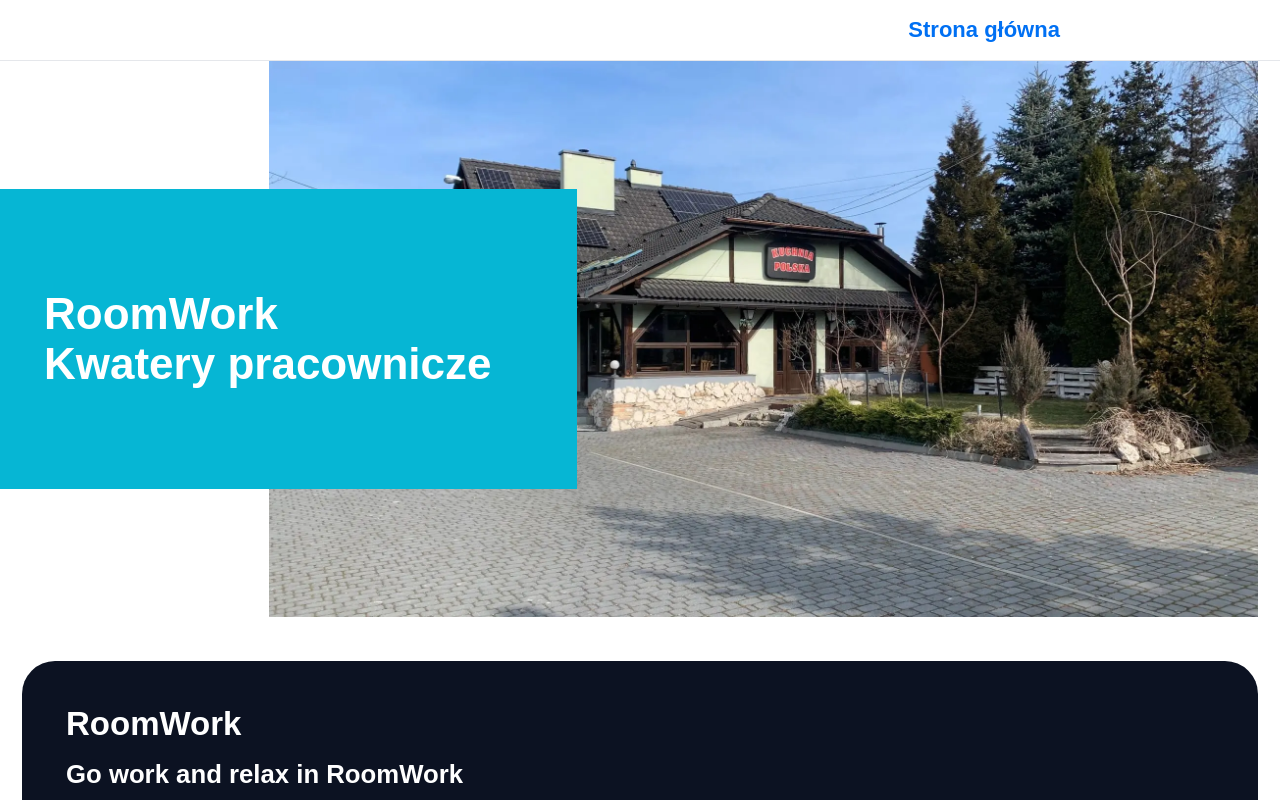
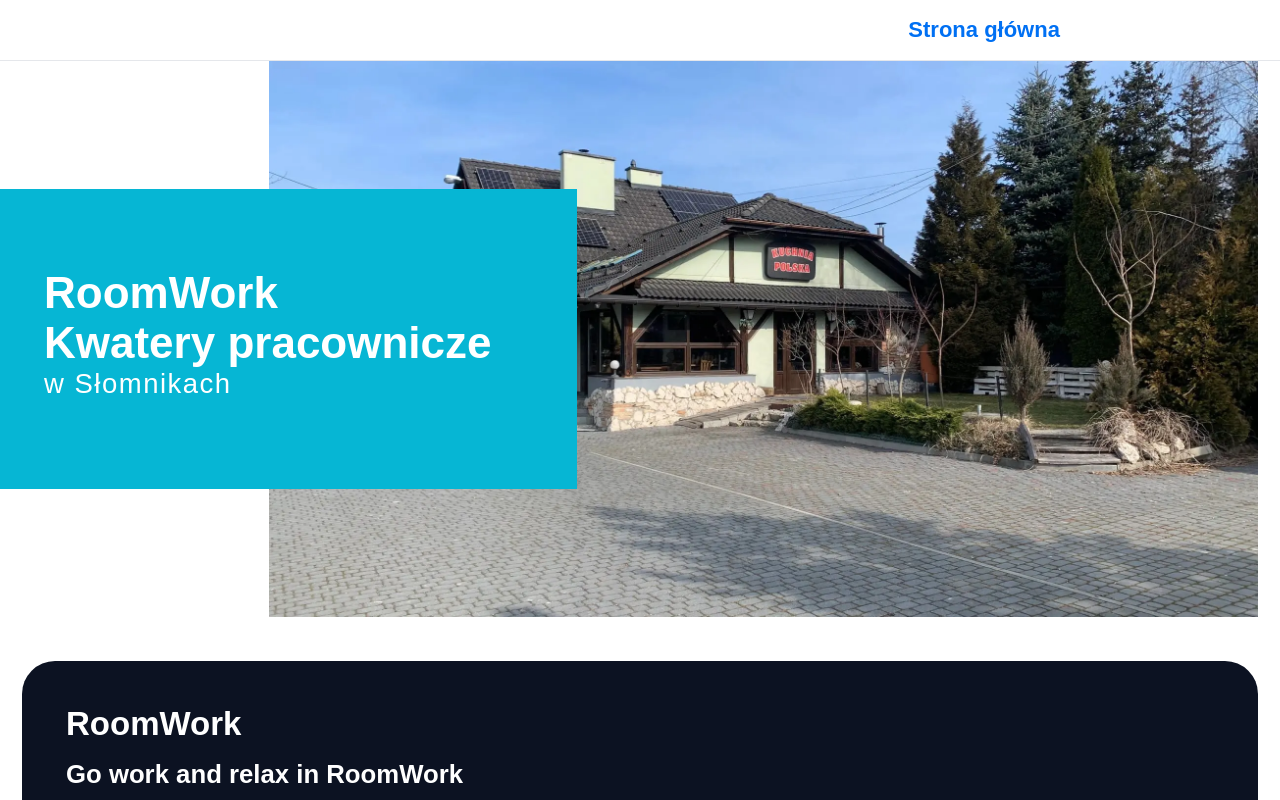
Before and after one commit to TDomagalski/nextjs-15-roomwork, a Next.js app: page / in a window 1280 px wide. Shown: the top 800 px of the page. Built offline with nearby package versions, Linux system fonts and the light colour scheme.

Commit message:
feat: some changes v3

```diff
--- a/src/app/page.jsx
+++ b/src/app/page.jsx
@@ -15,7 +15,7 @@
             <h1>
               RoomWork <br /> Kwatery pracownicze
             </h1>
-            {/* <p>krótki opis działalności</p> */}
+            <p>w Słomnikach</p>
           </div>
           <div className='box'></div>
         </div>
--- a/src/styles/globals.scss
+++ b/src/styles/globals.scss
@@ -79,7 +79,7 @@
 
         .text {
           position: absolute;
-          width: 300px;
+          width: 250px;
           padding: 1rem;
           z-index: 999;
 
@@ -125,6 +125,16 @@
         padding: 2rem;
         border-radius: 1.5rem;
       }
+
+      .top_page {
+        .page_title {
+          height: auto;
+
+          .text {
+            width: 300px;
+          }
+        }
+      }
     }
   }
 }
@@ -139,7 +149,7 @@
           height: auto;
 
           .text {
-            width: 400px;
+            width: 420px;
 
             h1 {
               font-size: 1.5rem;
```
